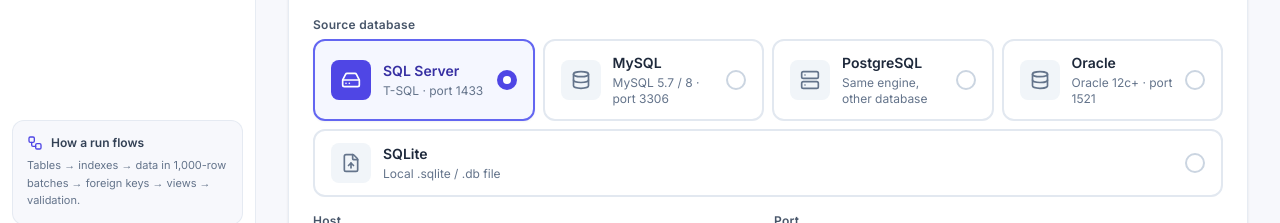
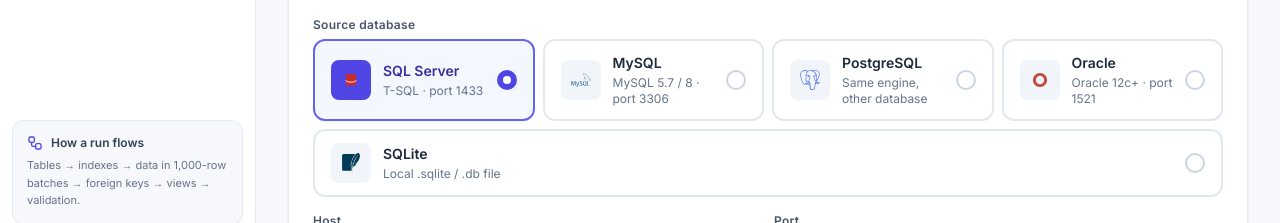
Before and after one commit to sybrius/cictus, a Next.js app: page /migrate in a window 1280 px wide. Shown: the part 502-725 px from the top of the page. Built offline with nearby package versions, Linux system fonts and the light colour scheme.

Commit message:
Connector brand icons: official Simple Icons marks for NHost, Supabase, PostgreSQL, MySQL, SQLite; custom Oracle and SQL Server glyphs

```diff
--- a/package.json
+++ b/package.json
@@ -10,6 +10,7 @@
     "pg-copy-streams": "^7.0.0",
     "react": "^18.3.1",
     "react-dom": "^18.3.1",
+    "simple-icons": "^16.38.1",
     "zod": "^3.23.8"
   },
   "description": "Migrate SQL Server and MySQL tables, schema, data and views to Postgres (NHost, Supabase, or any PostgreSQL)",
--- a/src/app/connectors/page.tsx
+++ b/src/app/connectors/page.tsx
@@ -3,17 +3,14 @@
 import { useEffect, useState } from 'react';
 import {
   CheckCircle2,
-  Cloud,
   Database,
-  FileUp,
-  HardDrive,
   Pencil,
   PlugZap,
-  Plus,
   Server,
   Trash2,
   XCircle,
 } from 'lucide-react';
+import { BrandIcon } from '@/components/BrandIcons';
 import { Alert, Badge, Button, Card, CardHeader, EmptyState, Field, PageHeader, Toggle, inputCls } from '@/components/ui';
 
 type ConnectorType = 'nhost' | 'supabase' | 'postgres' | 'sqlserver' | 'mysql' | 'postgres-source' | 'oracle' | 'sqlite';
@@ -36,17 +33,6 @@ const TYPE_META: Record<ConnectorType, { label: string; hint: string; kind: 'sou
   'postgres-source': { label: 'PostgreSQL (source)', hint: 'A Postgres database as a migration source: paste its connection string (postgres://user:…@host:5432/db). Same engine, different database — or a different Postgres server entirely.', kind: 'source' },
   oracle: { label: 'Oracle', hint: 'Oracle 12c+ as a migration source (thin driver — no Oracle client needed). Host, port (1521), service name, and the schema-owner user and password. Only tables owned by that user are migrated.', kind: 'source' },
   sqlite: { label: 'SQLite (file)', hint: 'A local .sqlite / .db file: give the path on the machine the app runs on. The file is opened read-only; tables land in the target\'s public schema.', kind: 'source' },
-};
-
-const TYPE_ICON: Record<ConnectorType, typeof Database> = {
-  nhost: Cloud,
-  supabase: Server,
-  postgres: Database,
-  sqlserver: HardDrive,
-  mysql: Database,
-  'postgres-source': Server,
-  oracle: Database,
-  sqlite: FileUp,
 };
 
 const TYPE_TILE: Record<ConnectorType, string> = {
@@ -158,8 +144,8 @@ export default function ConnectorsPage() {
         actions={
           <div className="flex flex-wrap gap-2">
             {(Object.keys(TYPE_META) as ConnectorType[]).map((t) => (
-              <Button key={t} size="sm" variant={t === 'nhost' || t === 'sqlserver' ? 'primary' : 'secondary'} onClick={() => startAdd(t)}>
-                <Plus className="h-3.5 w-3.5" />
+              <Button key={t} size="sm" variant="secondary" onClick={() => startAdd(t)}>
+                <BrandIcon type={t} className="h-4 w-4 shrink-0" />
                 {TYPE_META[t].label}
               </Button>
             ))}
@@ -299,12 +285,11 @@ export default function ConnectorsPage() {
               </div>
               <div className="grid gap-4 md:grid-cols-2">
                 {items.map((c) => {
-                  const Icon = TYPE_ICON[c.type];
                   return (
                     <Card key={c.id} hover className="p-5">
                       <div className="flex items-start gap-3.5">
                         <span className={`flex h-11 w-11 shrink-0 items-center justify-center rounded-xl ${TYPE_TILE[c.type]}`}>
-                          <Icon className="h-5 w-5" />
+                          <BrandIcon type={c.type} className="h-6 w-6" />
                         </span>
                         <div className="min-w-0 flex-1">
                           <div className="flex items-start justify-between gap-2">
--- /dev/null
+++ b/src/components/BrandIcons.tsx
@@ -0,0 +1,73 @@
+'use client';
+
+import { siMysql, siNhost, siPostgresql, siSqlite, siSupabase } from 'simple-icons';
+
+/**
+ * Provider brand marks for the connector buttons and cards.
+ *
+ * PostgreSQL, MySQL, SQLite, Supabase and NHost use their official
+ * Simple Icons paths (single-colour silhouettes, drawn in the brand
+ * colour). Oracle and Microsoft SQL Server were removed from
+ * Simple Icons, so they are drawn as simple brand-colour glyphs
+ * instead: Oracle's red "O" ring, and SQL Server's red database
+ * cylinder.
+ */
+
+export type BrandType =
+  | 'nhost'
+  | 'supabase'
+  | 'postgres'
+  | 'postgres-source'
+  | 'sqlserver'
+  | 'mysql'
+  | 'oracle'
+  | 'sqlite';
+
+interface BrandDef {
+  /** Brand colour used for the mark. */
+  hex: string;
+  /** Simple Icons path data, when one exists for the provider. */
+  path?: string;
+  /** Custom glyph, for providers without a Simple Icons entry. */
+  custom?: 'oracle' | 'sqlserver';
+}
+
+const BRANDS: Record<BrandType, BrandDef> = {
+  nhost: { hex: `#${siNhost.hex}`, path: siNhost.path },
+  supabase: { hex: `#${siSupabase.hex}`, path: siSupabase.path },
+  postgres: { hex: `#${siPostgresql.hex}`, path: siPostgresql.path },
+  'postgres-source': { hex: `#${siPostgresql.hex}`, path: siPostgresql.path },
+  mysql: { hex: `#${siMysql.hex}`, path: siMysql.path },
+  sqlite: { hex: `#${siSqlite.hex}`, path: siSqlite.path },
+  oracle: { hex: '#C74634', custom: 'oracle' },
+  sqlserver: { hex: '#CC2927', custom: 'sqlserver' },
+};
+
+export function brandHex(type: BrandType): string {
+  return BRANDS[type].hex;
+}
+
+/** A provider's brand mark, drawn in its brand colour. */
+export function BrandIcon({ type, className }: { type: BrandType; className?: string }) {
+  const brand = BRANDS[type];
+  return (
+    <svg viewBox="0 0 24 24" className={className} aria-hidden="true" focusable="false">
+      {brand.path ? (
+        <path d={brand.path} fill={brand.hex} />
+      ) : brand.custom === 'oracle' ? (
+        <circle cx="12" cy="12" r="6.8" fill="none" stroke={brand.hex} strokeWidth="3.4" />
+      ) : (
+        <g fill={brand.hex}>
+          <ellipse cx="12" cy="6.8" rx="6.2" ry="2.4" />
+          <path d="M5.8 6.8v9.7c0 1.3 2.8 2.4 6.2 2.4s6.2-1.1 6.2-2.4V6.8c0 1.3-2.8 2.4-6.2 2.4S5.8 8.1 5.8 6.8z" />
+          <path
+            d="M5.8 12.2c0 1.3 2.8 2.4 6.2 2.4s6.2-1.1 6.2-2.4"
+            fill="none"
+            stroke="#ffffff"
+            strokeWidth="1.1"
+          />
+        </g>
+      )}
+    </svg>
+  );
+}
--- a/src/components/ConnectionForm.tsx
+++ b/src/components/ConnectionForm.tsx
@@ -1,7 +1,8 @@
 'use client';
 
 import { useRef, useState } from 'react';
-import { Database, FileUp, HardDrive, Loader2, Server, Stethoscope } from 'lucide-react';
+import { FileUp, Loader2, Stethoscope } from 'lucide-react';
+import { BrandIcon } from '@/components/BrandIcons';
 import { Field, Toggle, inputCls } from '@/components/ui';
 import type { SourceKind } from '@/lib/type-map';
 
@@ -31,11 +32,11 @@ export interface TargetFormValues {
 }
 
 const SOURCE_TYPES: { kind: SourceKind; icon: React.ReactNode; title: string; sub: string; port: number }[] = [
-  { kind: 'sqlserver', icon: <HardDrive className="h-5 w-5" />, title: 'SQL Server', sub: 'T-SQL · port 1433', port: 1433 },
-  { kind: 'mysql', icon: <Database className="h-5 w-5" />, title: 'MySQL', sub: 'MySQL 5.7 / 8 · port 3306', port: 3306 },
-  { kind: 'postgres', icon: <Server className="h-5 w-5" />, title: 'PostgreSQL', sub: 'Same engine, other database', port: 5432 },
-  { kind: 'oracle', icon: <Database className="h-5 w-5" />, title: 'Oracle', sub: 'Oracle 12c+ · port 1521', port: 1521 },
-  { kind: 'sqlite', icon: <FileUp className="h-5 w-5" />, title: 'SQLite', sub: 'Local .sqlite / .db file', port: 0 },
+  { kind: 'sqlserver', icon: <BrandIcon type="sqlserver" className="h-5 w-5" />, title: 'SQL Server', sub: 'T-SQL · port 1433', port: 1433 },
+  { kind: 'mysql', icon: <BrandIcon type="mysql" className="h-5 w-5" />, title: 'MySQL', sub: 'MySQL 5.7 / 8 · port 3306', port: 3306 },
+  { kind: 'postgres', icon: <BrandIcon type="postgres" className="h-5 w-5" />, title: 'PostgreSQL', sub: 'Same engine, other database', port: 5432 },
+  { kind: 'oracle', icon: <BrandIcon type="oracle" className="h-5 w-5" />, title: 'Oracle', sub: 'Oracle 12c+ · port 1521', port: 1521 },
+  { kind: 'sqlite', icon: <BrandIcon type="sqlite" className="h-5 w-5" />, title: 'SQLite', sub: 'Local .sqlite / .db file', port: 0 },
 ];
 
 function SourceTypeCard({
```
Also changed, not shown: 1 other file (tests, documents, lock files or other folders).
